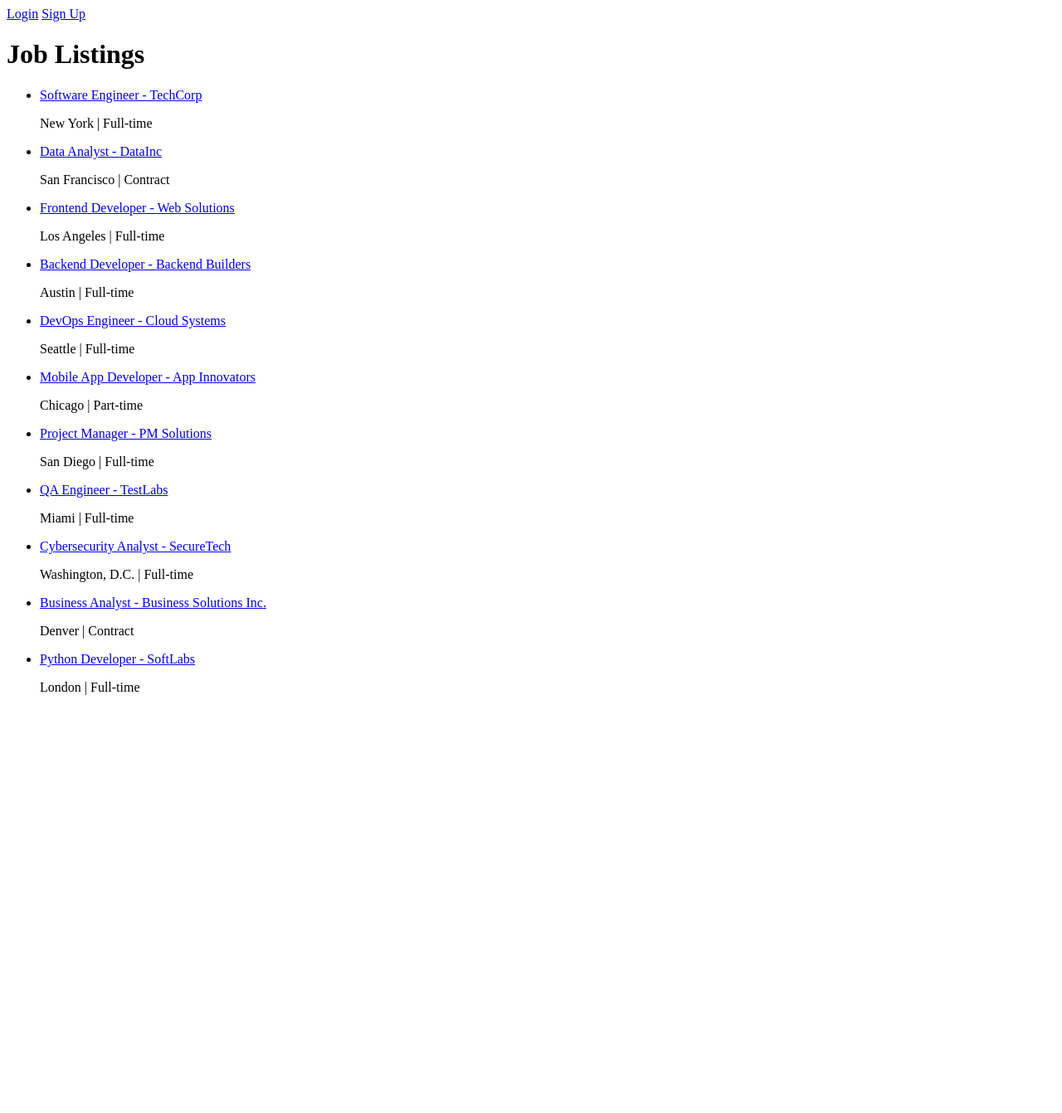
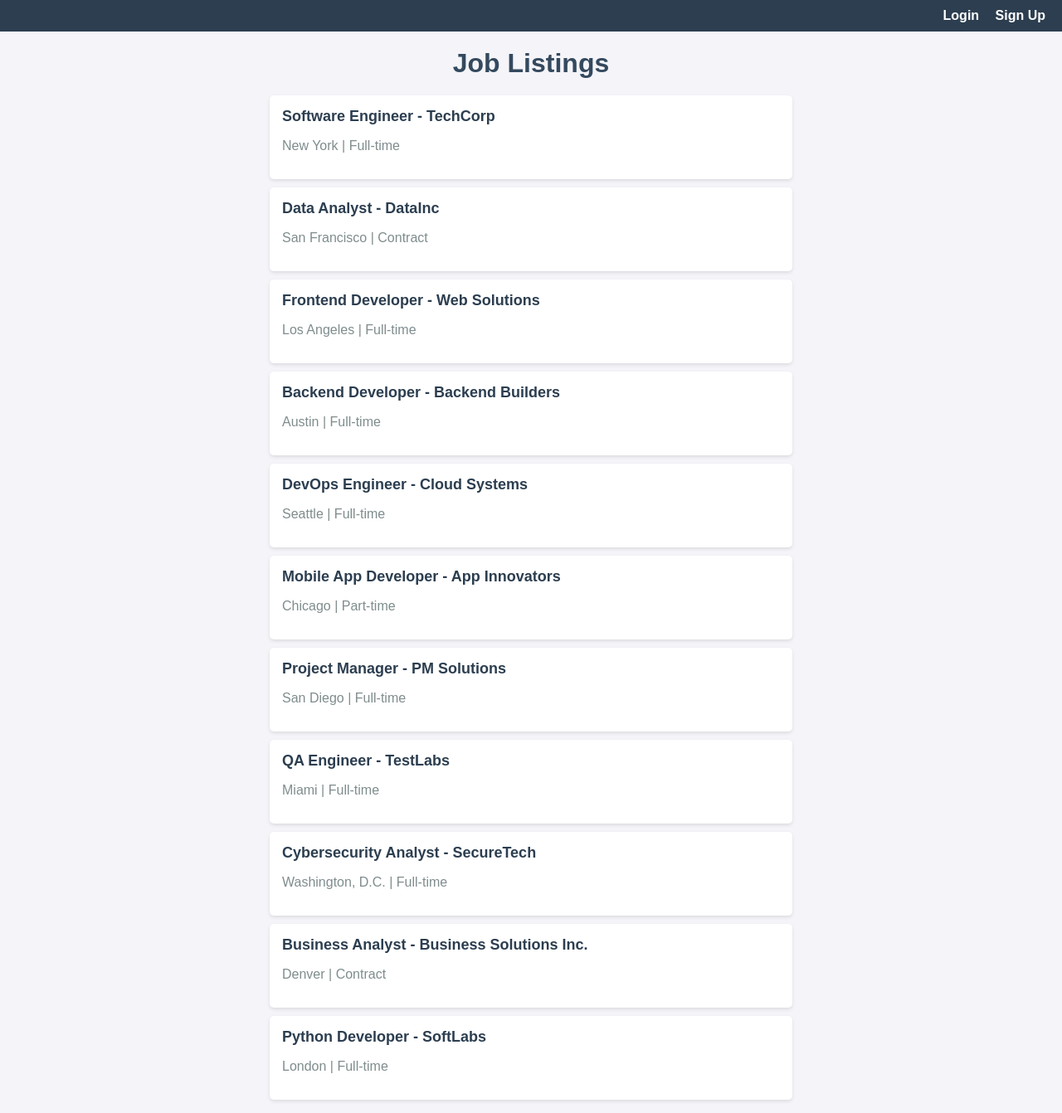
Before and after one commit to Bfawaz2001/job-board-application, a Django app: page / in a window 1280 px wide. Shown: the whole page at 83% size. Before the commit the page ends 838 px from the top, so only its background shows below. Run offline with Django 5.2, Linux system fonts and the light colour scheme; data comes from the database, SQL or seed files in the repository.

Commit message:
Add basic styling to job board with CSS

```diff
--- a/jobboard/settings.py
+++ b/jobboard/settings.py
@@ -128,3 +128,5 @@ LOGIN_REDIRECT_URL = '/'
 
 # Redirect to home page after logout
 LOGOUT_REDIRECT_URL = '/'
+
+STATIC_URL = '/static/'
--- /dev/null
+++ b/jobs/static/jobs/style.css
@@ -0,0 +1,65 @@
+/* General styling */
+body {
+    font-family: Arial, sans-serif;
+    background-color: #f4f4f9;
+    margin: 0;
+    padding: 0;
+}
+
+nav {
+    background-color: #2c3e50;
+    padding: 10px 20px;
+    text-align: right;
+}
+
+nav a, nav form button {
+    color: white;
+    margin-left: 15px;
+    text-decoration: none;
+    font-weight: bold;
+}
+
+nav form {
+    display: inline;
+}
+
+nav form button {
+    background: none;
+    border: none;
+    cursor: pointer;
+}
+
+h1 {
+    text-align: center;
+    color: #34495e;
+    margin: 20px 0;
+}
+
+ul {
+    list-style-type: none;
+    padding: 0;
+}
+
+ul li {
+    background: white;
+    margin: 10px auto;
+    padding: 15px;
+    border-radius: 5px;
+    max-width: 600px;
+    box-shadow: 0 2px 4px rgba(0, 0, 0, 0.1);
+}
+
+ul li a {
+    font-size: 18px;
+    color: #2c3e50;
+    text-decoration: none;
+    font-weight: bold;
+}
+
+ul li p {
+    color: #7f8c8d;
+}
+
+ul li:hover {
+    background-color: #ecf0f1;
+}
--- a/jobs/templates/jobs/job_list.html
+++ b/jobs/templates/jobs/job_list.html
@@ -1,13 +1,18 @@
 <!DOCTYPE html>
-<html>
+<html lang="en">
 <head>
+    <meta charset="UTF-8">
+    <meta name="viewport" content="width=device-width, initial-scale=1.0">
     <title>Job Listings</title>
+    <!-- Load the static CSS file -->
+    {% load static %}
+    <link rel="stylesheet" type="text/css" href="{% static 'jobs/style.css' %}">
 </head>
 <body>
     <nav>
         {% if user.is_authenticated %}
             <p>Welcome, {{ user.username }}!</p>
-            <!-- Replace the logout link with a POST form -->
+            <!-- Use POST form for logout -->
             <form method="POST" action="{% url 'logout' %}">
                 {% csrf_token %}
                 <button type="submit">Logout</button>
```
